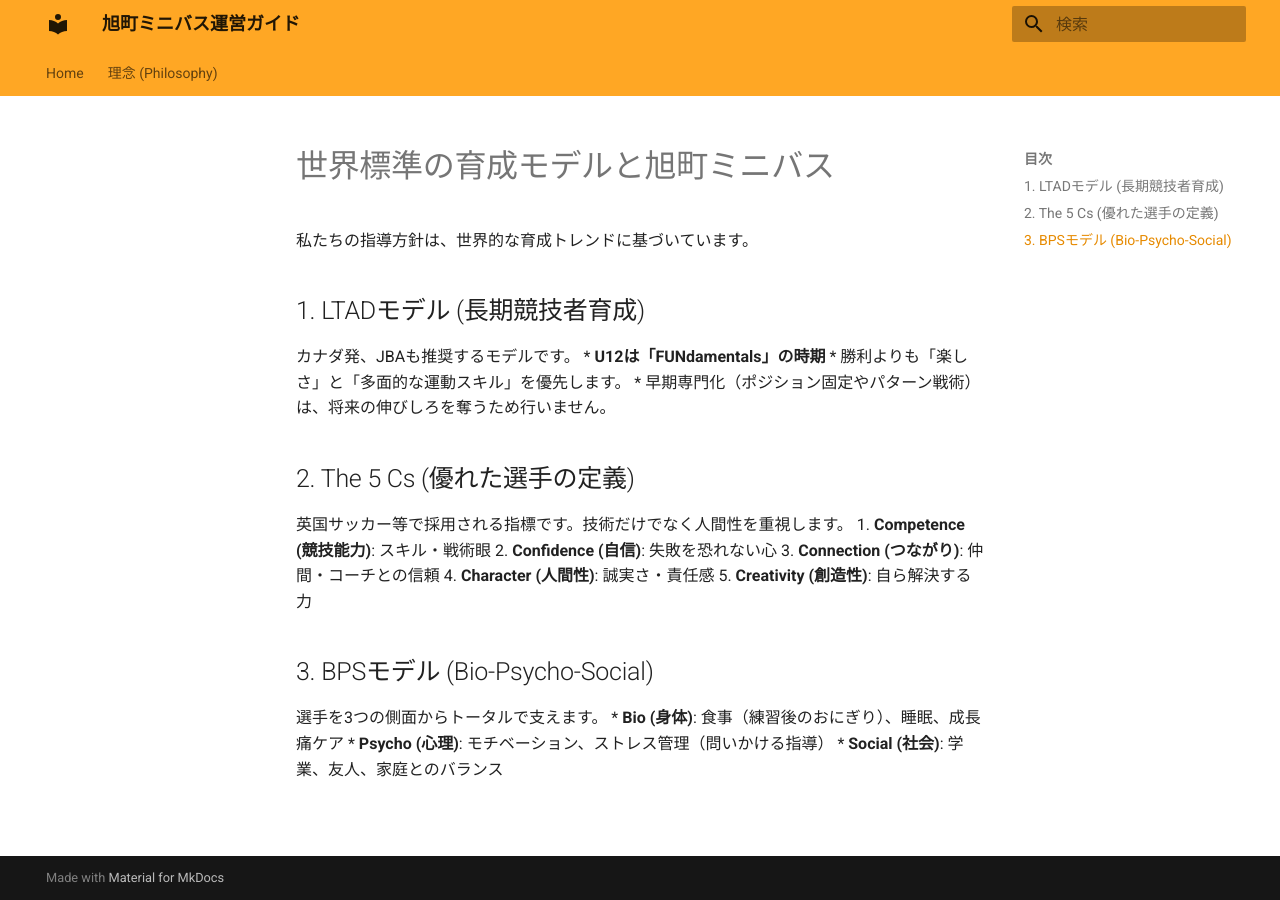
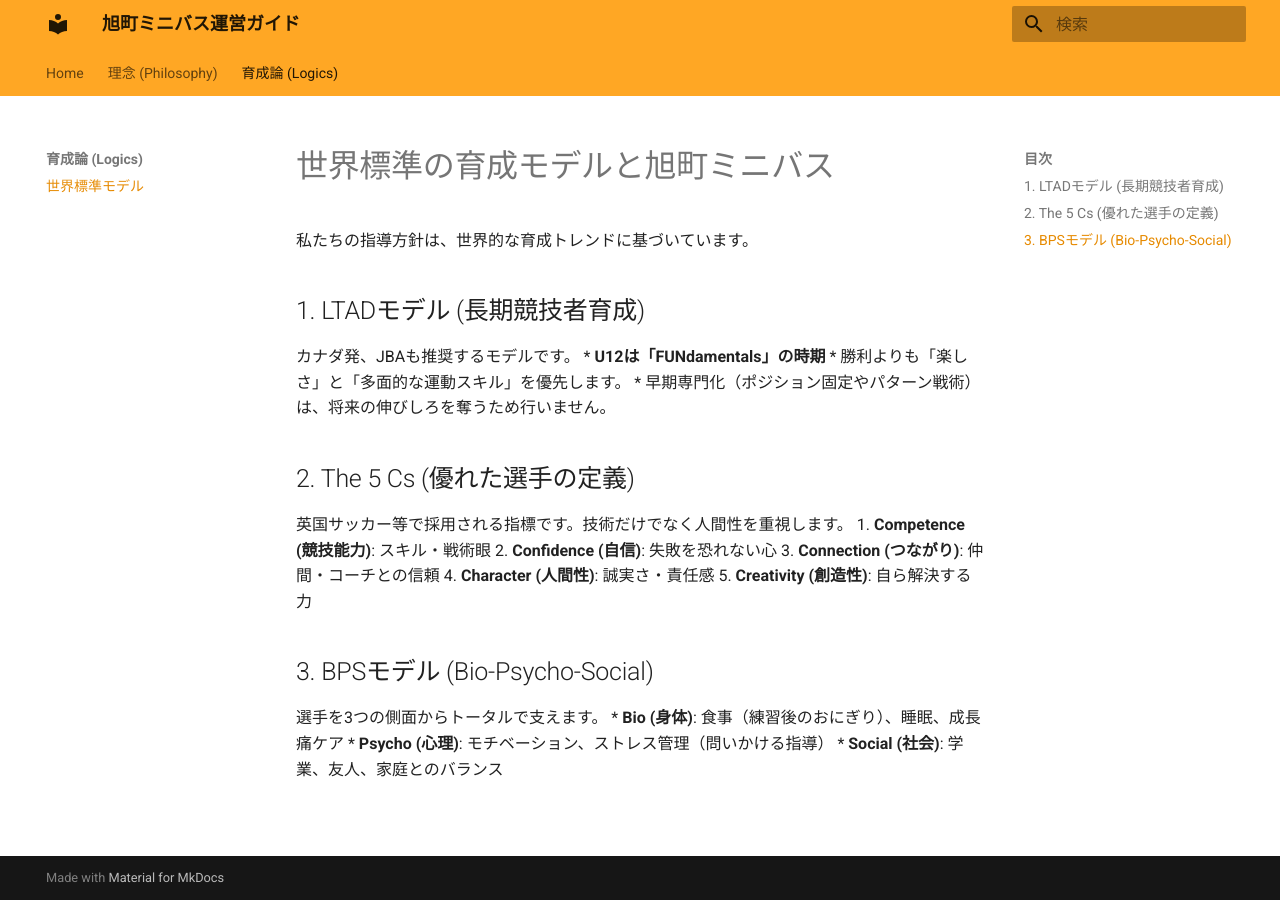
Before and after one commit to kawaiikumichan/asahicho-minibus-ops, an MkDocs documentation site: the page built from docs/01_Coaching_Logics/world_standards.md, in a window 1280 px wide. Built offline with MkDocs 1.6.1 and Material for MkDocs 9.7.7, drawn with Linux system fonts in a browser that asks for light colours; part of the change alters nothing that is shown.

Commit message:
Update mkdocs.yml

```diff
--- a/mkdocs.yml
+++ b/mkdocs.yml
@@ -15,5 +15,5 @@ nav:
   - Home: index.md
   - 理念 (Philosophy):
     - FUN & GUN: 00_Philosophy/fun_and_gun.md
-　- 育成論 (Logics):                            # ← ここから追加
+  - 育成論 (Logics):
     - 世界標準モデル: 01_Coaching_Logics/world_standards.md
```
